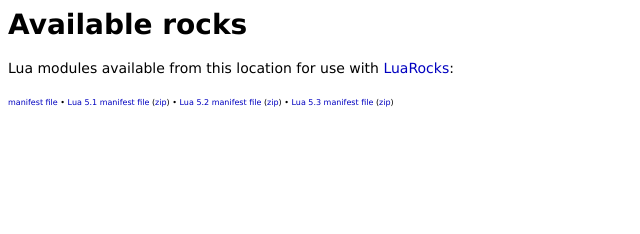
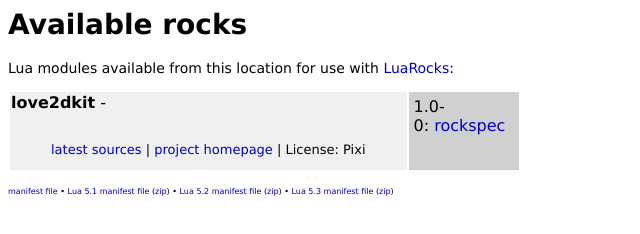
Before and after one commit to Piory/love2d-kit, a plain HTML site: page index.html in a window 1280 px wide. Shown: the whole page, without its empty margins (0-640 px from the left). Drawn offline with Linux system fonts and the light colour scheme.

Commit message:
change manifest

```diff
--- a/index.html
+++ b/index.html
@@ -50,6 +50,15 @@ p.manifest {
 Lua modules available from this location for use with <a href="http://www.luarocks.org">LuaRocks</a>:
 </p>
 <table class="main">
+<td class="package">
+<p><a name="love2dkit"></a><a href="#love2dkit" class="pkg"><b>love2dkit</b></a> - <br/>
+</p><blockquote><p><br/>
+
+<font size="-1"><a href="git://github.com/yoshi8102-p/love2d-kit.git">latest sources</a> | <a href="https://github.com/yoshi8102-p/love2d-kit.git" target="_blank">project homepage</a> | License: Pixi</font></p>
+</blockquote></a></td>
+<td class="version">
+1.0-0:&nbsp;<a href="love2dkit-1.0-0.rockspec">rockspec</a><br/></td></tr>
+<tr><td colspan="2" class="spacer"></td></tr>
 </table>
 <p class="manifest">
 <a href="manifest">manifest file</a>
```
Also changed, not shown: 3 other files.
